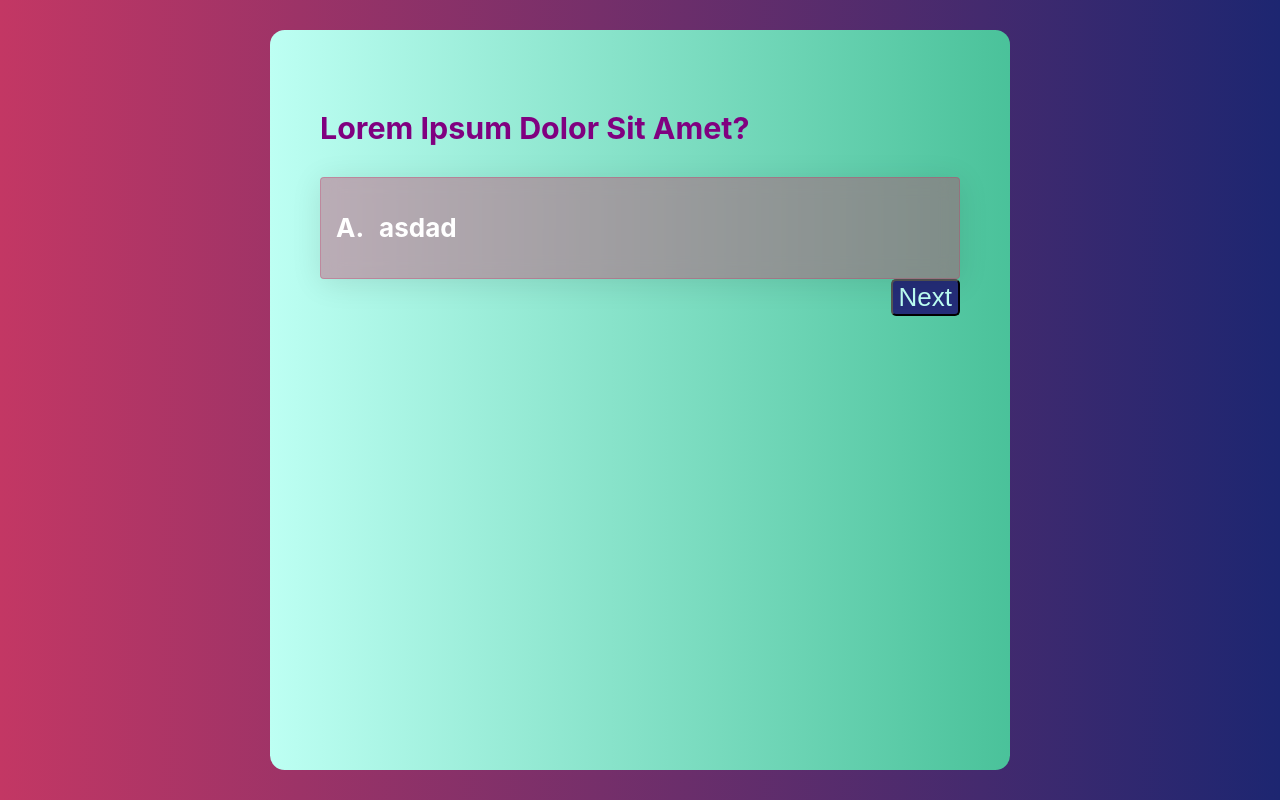
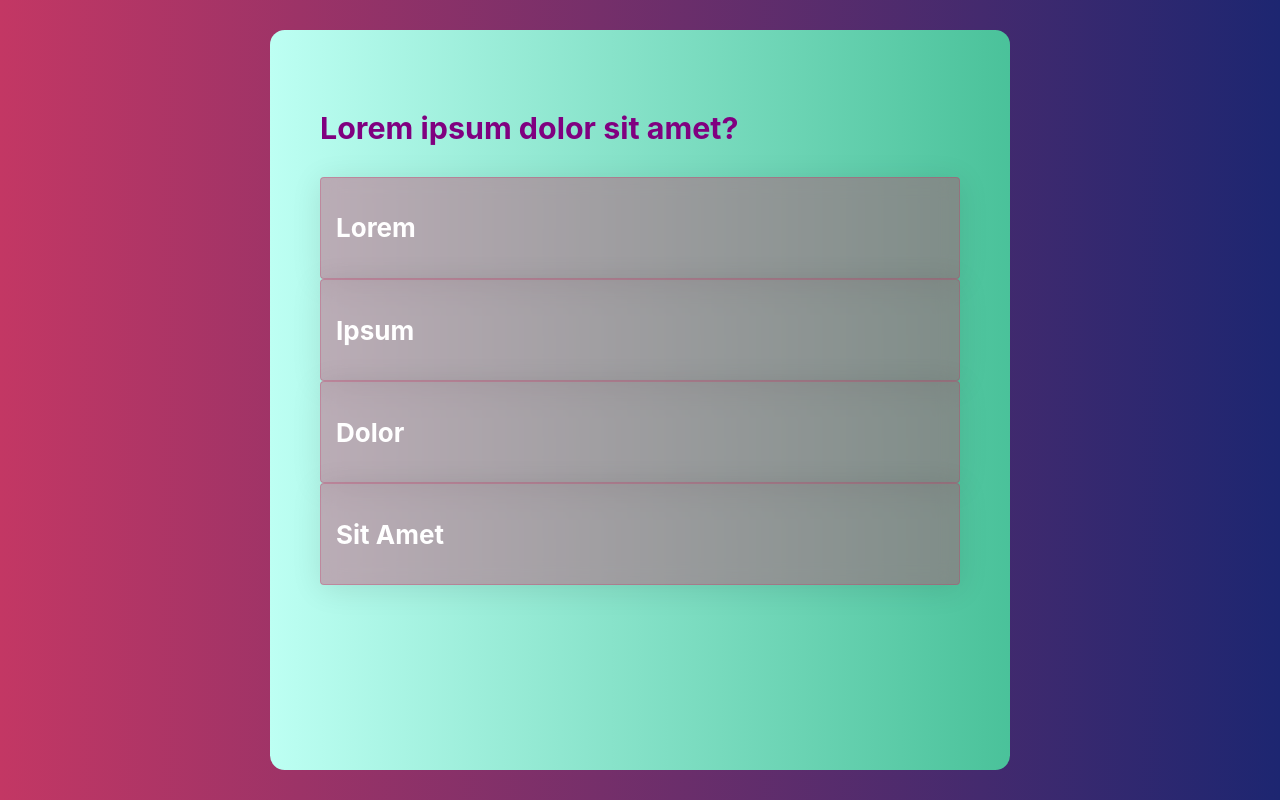
Before and after one commit to huseyinbilen/react-exercises, a React (Create React App) app in the folder 6-quiz_app/: page / in a window 1280 px wide. Built offline with nearby package versions, Linux system fonts and the light colour scheme.

Commit message:
Result Component Added

```diff
--- a/6-quiz_app/src/App.js
+++ b/6-quiz_app/src/App.js
@@ -5,7 +5,7 @@ import './App.css';
 function App() {
   return (
     <div className="App">
-      <Card question={data} />
+      <Card items={data} />
     </div>
   );
 }
--- a/6-quiz_app/src/components/Card.js
+++ b/6-quiz_app/src/components/Card.js
@@ -1,14 +1,42 @@
-import Option from './Option';
-import './Card.css';
+import { useState } from "react";
+import Option from "./Option";
+import Result from "./Result";
+import "./Card.css";
 
-function Card() {
-    return (
-        <div className="card_body">
-            <h3>Lorem Ipsum Dolor Sit Amet?</h3>
-            <Option />
-            <button>Next</button>
+let userAnswer = [];
+
+function Card(props) {
+  const [question, setQuestion] = useState(0);
+  const [section, setSection] = useState("test");
+
+  const nextQuestion = (ans) => {
+    userAnswer.push(ans);
+
+    let temp = question;
+    if (temp < props.items.length - 1) {
+      setQuestion(++temp);
+    } else {
+      setSection("result");
+    }
+    return userAnswer;
+  };
+
+  return (
+    <div className="card_body">
+      {section === "test" ? (
+        <div>
+          <h3>{props.items[question].question}</h3>
+          {props.items[question].option.map((opt) => (
+            <Option items={opt} next={nextQuestion} />
+          ))}
         </div>
-    );
+      ) : (
+        <div>
+          <Result answer={userAnswer} />
+        </div>
+      )}
+    </div>
+  );
 }
 
 export default Card;
--- a/6-quiz_app/src/components/Option.css
+++ b/6-quiz_app/src/components/Option.css
@@ -21,11 +21,3 @@
     border-radius: 4px;
     cursor: pointer;
 }
-
-.clicked {
-    background: rgba(195, 55, 100, 1);
-}
-
-span {
-    padding-right: 15px;
-}
--- a/6-quiz_app/src/components/Option.js
+++ b/6-quiz_app/src/components/Option.js
@@ -1,19 +1,15 @@
-import { useState } from 'react';
-import './Option.css';
+import "./Option.css";
 
-function Option() {
-    const [click, setClick] = useState('');
+function Option(props) {
+  const clickHandler = (event) => {
+    props.next(event.target.innerText);
+  };
 
-    const clickHandler = (event) => {
-        if(click === 'clicked') setClick('');
-        else setClick('clicked');
-    };
-
-    return (
-        <div className={`option_body ${click}`} onClick={clickHandler}>
-            <h4><span>A.</span>asdad</h4>
-        </div>
-    );
+  return (
+    <div className={`option_body`} onClick={clickHandler}>
+      <h4>{props.items}</h4>
+    </div>
+  );
 }
 
 export default Option;
--- /dev/null
+++ b/6-quiz_app/src/components/Result.css
@@ -0,0 +1,5 @@
+.result_body {
+    text-align: center;
+    justify-content: center;
+    font-size: 40px;
+}
--- /dev/null
+++ b/6-quiz_app/src/components/Result.js
@@ -0,0 +1,30 @@
+import data from "../data/DataSource";
+import "./Result.css";
+
+function Result(props) {
+  let trueAnswer = 0;
+  let falseAnswer = 0;
+
+  const compareAnswer = () => {
+    for (let i = 0; i < data.length; i++) {
+      if (data[i].answer === props.answer[i]) {
+        ++trueAnswer;
+      } else {
+        ++falseAnswer;
+      }
+    }
+  };
+
+  compareAnswer();
+
+  return (
+    <div className="result_body">
+      <h2>Result</h2>
+      <p>
+        True: {trueAnswer} False: {falseAnswer}
+      </p>
+    </div>
+  );
+}
+
+export default Result;
--- a/6-quiz_app/src/data/DataSource.js
+++ b/6-quiz_app/src/data/DataSource.js
@@ -1,28 +1,19 @@
 const data = [
   {
     question: "Lorem ipsum dolor sit amet?",
-        option: [
-            {
-                "A": "Lorem",
-                "B": "Ipsum",
-                "C": "Dolor",
-                "D": "Sit Amet"
-            }
-        ],
-        answer: "A"
+    option: ["Lorem", "Ipsum", "Dolor", "Sit Amet"],
+    answer: "Lorem",
   },
   {
     question: "There are many variations of passages of Lorem Ipsum available?",
     option: [
-            {
-                "A": "There are many",
-                "B": "variations of passages",
-                "C": "Lorem Ipsum",
-                "D": "available"
-            }
+      "There are many",
+      "variations of passages",
+      "Lorem Ipsum",
+      "available",
     ],
-        answer: "C"
-    }
+    answer: "Lorem Ipsum",
+  },
 ];
 
 export default data;
```
Lines whose indentation alone changed are shown as unchanged.
